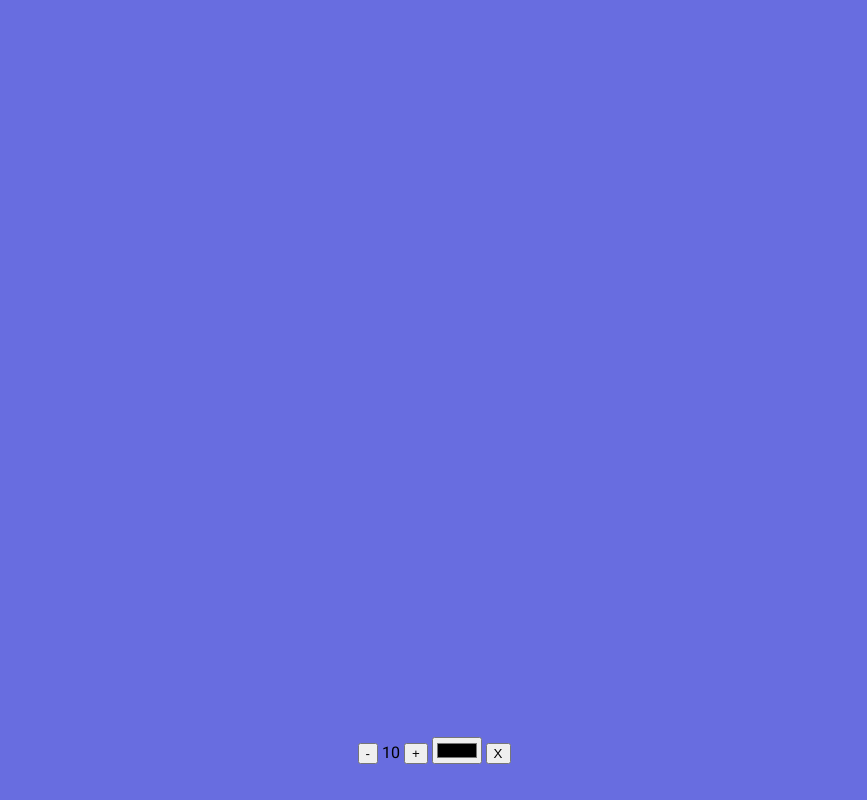
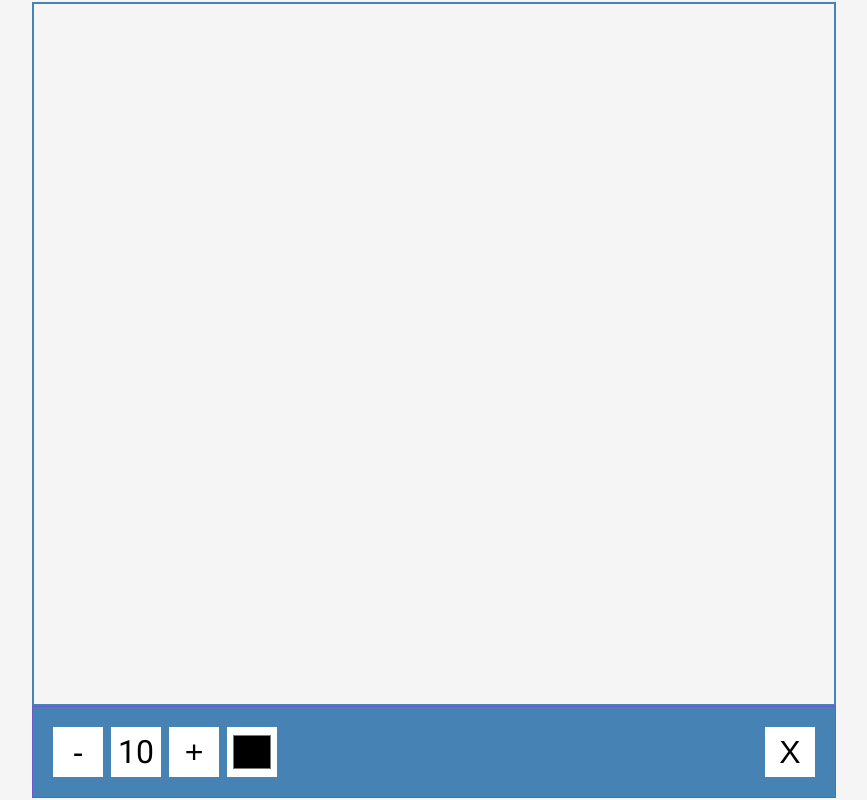
Before and after one commit to tbiswas13793/databasetestdesigns, a plain HTML site: page Dad-Jokes/index.html in a window 1280 px wide. Shown: the whole page, without its empty margins (206-1073 px from the left). Drawn offline with Linux system fonts and the light colour scheme.

Commit message:
Update style.css

```diff
--- a/Dad-Jokes/style.css
+++ b/Dad-Jokes/style.css
@@ -5,57 +5,42 @@
 }
 
 body {
-  background-color: #686de0;
+  background-color: #f5f5f5;
   font-family: 'Roboto', sans-serif;
   display: flex;
   flex-direction: column;
   align-items: center;
   justify-content: center;
   height: 100vh;
-  overflow: hidden;
   margin: 0;
-  padding: 20px;
 }
 
-.container {
-  background-color: #fff;
-  border-radius: 10px;
-  box-shadow: 0 10px 20px rgba(0, 0, 0, 0.1), 0 6px 6px rgba(0, 0, 0, 0.1);
-  padding: 50px 20px;
-  text-align: center;
-  max-width: 100%;
-  width: 800px;
+canvas {
+  border: 2px solid steelblue;
 }
 
-h3 {
-  margin: 0;
-  opacity: 0.5;
-  letter-spacing: 2px;
+.toolbox {
+  background-color: steelblue;
+  border: 1px solid slateblue;
+  display: flex;
+  width: 804px;
+  padding: 1rem;
 }
 
-.joke {
-  font-size: 30px;
-  letter-spacing: 1px;
-  line-height: 40px;
-  margin: 50px auto;
-  max-width: 600px;
-}
-
-.btn {
-  background-color: #9f68e0;
-  color: #fff;
-  border: 0;
-  border-radius: 10px;
-  box-shadow: 0 5px 15px rgba(0, 0, 0, 0.1), 0 6px 6px rgba(0, 0, 0, 0.1);
-  padding: 14px 40px;
-  font-size: 16px;
+.toolbox > * {
+  background-color: #fff;
+  border: none;
+  display: inline-flex;
+  align-items: center;
+  justify-content: center;
+  font-size: 2rem;
+  height: 50px;
+  width: 50px;
+  margin: 0.25rem;
+  padding: 0.25rem;
   cursor: pointer;
 }
 
-.btn:active {
-  transform: scale(0.98);
+.toolbox > *:last-child {
+  margin-left: auto;
 }
-
-.btn:focus {
-  outline: 0;
-}
```
